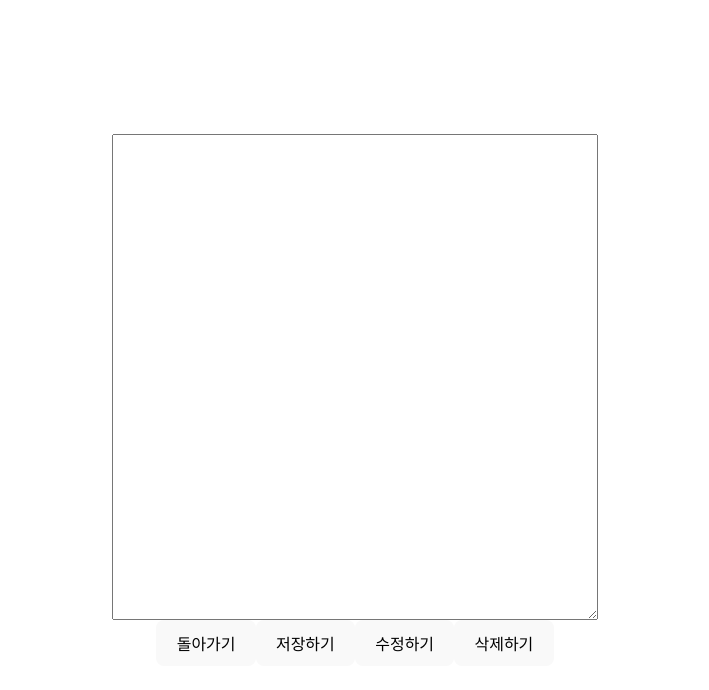
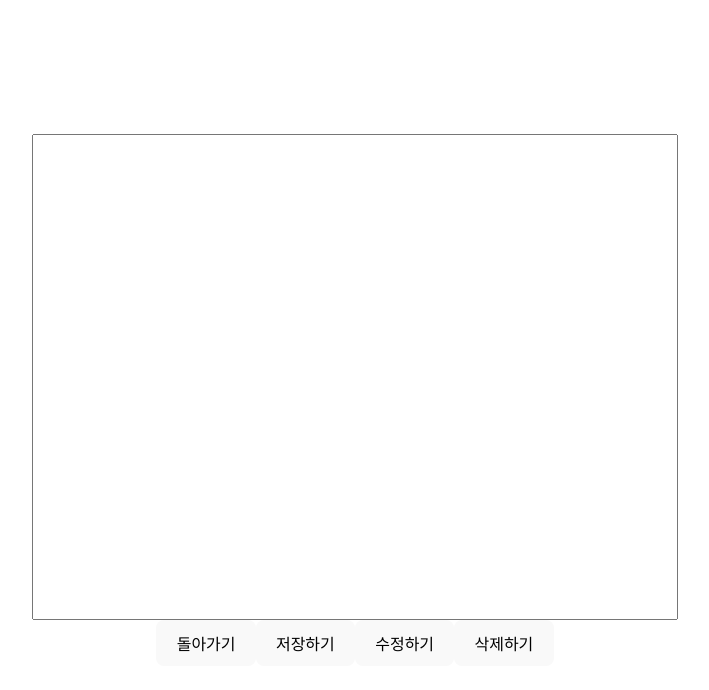
Before and after one commit to Db0111/Diary, a React (Vite) app in the folder diary/: page /diary/edit in a window 1280 px wide. Shown: the top 690 px of the page, without its empty margins (285-994 px from the left). Built offline with nearby package versions, Linux system fonts and the light colour scheme.

Commit message:
textarea 리사이징 제거

```diff
--- a/diary/src/App.css
+++ b/diary/src/App.css
@@ -17,6 +17,7 @@
 }
 .DiaryInput{
   display: flex;
-  width: 30rem;
+  width: 40rem;
   height: 30rem;
+  resize: none;
 }
```
